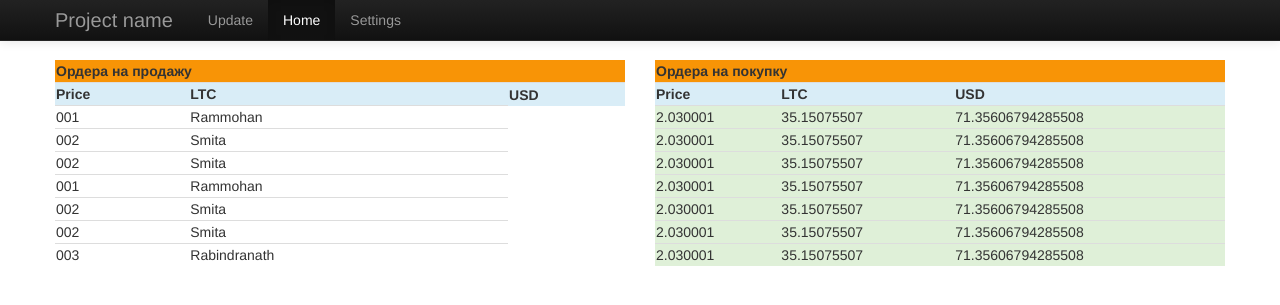
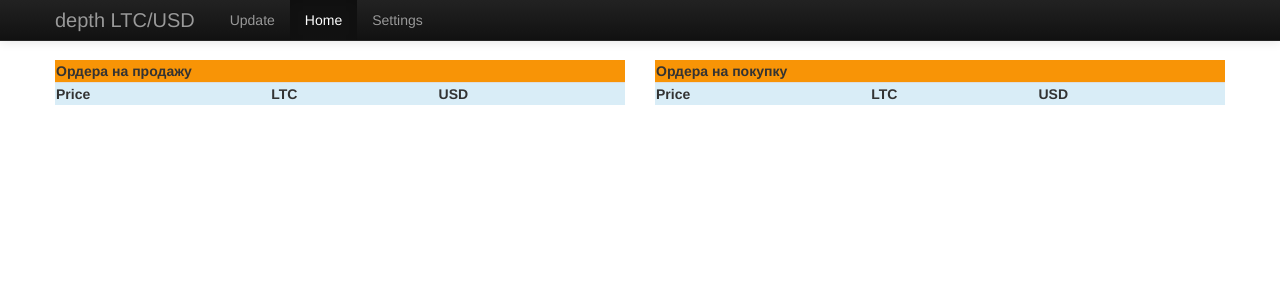
Before and after one commit to bilabon/depth, a Django app: page / in a window 1280 px wide. Shown: the top 305 px of the page. Run offline with Django 3.2, Linux system fonts and the light colour scheme; lists and menus that the app fills with data are empty; parts of the project's set-up code (start-up, migrations or seed data) failed here and were passed over; some libraries are stand-ins or nearby versions.

Commit message:
fix template, urls

```diff
--- a/depth/templates/base.html
+++ b/depth/templates/base.html
@@ -22,11 +22,11 @@
             <span class="icon-bar"></span>
             <span class="icon-bar"></span>
           </button>
-          <a class="brand" href="#">Project name</a>
+          <a class="brand" href="/">depth LTC/USD</a>
           <div class="nav-collapse collapse">
             <ul class="nav">
-              <li><a href="#contact" id='update'>Update</a></li>
-              <li class="active"><a href="{% url 'index' %}">Home</a></li>
+              <li><a href="#" id='update'>Update</a></li>
+              <li class="active"><a href="#" id='home'>Home</a></li>
               <li><a href="#myModal" data-toggle="modal">Settings</a></li>
             </ul>
           </div><!--/.nav-collapse -->
--- a/depth/templates/index.html
+++ b/depth/templates/index.html
@@ -20,36 +20,6 @@
                   </tr>
                 </thead>
                 <tbody id='asks'>
-
-                  <tr>
-                    <td>001</td>
-                    <td>Rammohan </td>
-                  </tr>
-                  <tr>
-                    <td>002</td>
-                    <td>Smita</td>
-                   </tr>
-                  <tr>
-                    <td>002</td>
-                    <td>Smita</td>
-                   </tr>
-                  <tr>
-                  <tr>
-                    <td>001</td>
-                    <td>Rammohan </td>
-                  </tr>
-                  <tr>
-                    <td>002</td>
-                    <td>Smita</td>
-                   </tr>
-                  <tr>
-                    <td>002</td>
-                    <td>Smita</td>
-                   </tr>
-                  <tr>
-                    <td>003</td>
-                    <td>Rabindranath</td>
-
                   </tr>
                 </tbody>
         </table>
@@ -68,15 +38,6 @@
                   </tr>
                 </thead>
                 <tbody id='bids'>
-
-                <tr class="success"><td>2.030001</td><td>35.15075507</td><td>71.35606794285508</td></tr>
-                <tr class="success"><td>2.030001</td><td>35.15075507</td><td>71.35606794285508</td></tr>
-                <tr class="success"><td>2.030001</td><td>35.15075507</td><td>71.35606794285508</td></tr>
-                <tr class="success"><td>2.030001</td><td>35.15075507</td><td>71.35606794285508</td></tr>
-                <tr class="success"><td>2.030001</td><td>35.15075507</td><td>71.35606794285508</td></tr>
-                <tr class="success"><td>2.030001</td><td>35.15075507</td><td>71.35606794285508</td></tr>
-                <tr class="success"><td>2.030001</td><td>35.15075507</td><td>71.35606794285508</td></tr>
-
                 </tbody>
         </table>
         </div>
@@ -109,7 +70,7 @@ $(document).ready(function() {
     $('#update').click(function()
     {   $('#update').html('Loading...')
         var smallestCoin = $('#smallestCoin').val()
-        $.get("{% url 'ask' %}", {'ask': '#'},
+        $.get("/ask", {'ask': '#'},
             function(data){
                 //data.asks.length
                 var obj = $.parseJSON(data);
@@ -119,7 +80,6 @@ $('#update').html('Update')
                 for(i=0;i<obj.asks.length;i++){
 
                         if (obj.asks[i][1] >= parseFloat(smallestCoin)){
-                            console.log('0----',obj.asks[i][1]);
                             $("#asks").append('<tr style="background-color: #f2dede;"><td>'+obj.asks[i][0]+'</td><td><strong>'+obj.asks[i][1]+'</strong></td><td>'+obj.asks[i][0]*obj.asks[i][1]+'</td></tr>');
                         }
                         else{
@@ -127,7 +87,6 @@ $('#update').html('Update')
                         }
 
                         if (obj.bids[i][1] >= parseFloat(smallestCoin)){
-                            console.log('0----',obj.bids[i][1]);
                             $("#bids").append('<tr style="background-color: #f2dede;"><td>'+obj.bids[i][0]+'</td><td><strong>'+obj.bids[i][1]+'</strong></td><td>'+obj.bids[i][0]*obj.bids[i][1]+'</td></tr>');
                         }
                         else{
@@ -140,6 +99,37 @@ $('#update').html('Update')
             });
         });
 
+    $('#home').click(function()
+    {   $('#update').html('Loading...')
+        var smallestCoin = $('#smallestCoin').val()
+        $.get("/ask", {'ask': '#'},
+            function(data){
+                //data.asks.length
+                var obj = $.parseJSON(data);
+                $("#asks").find('tr').remove()
+                $("#bids").find('tr').remove()
+$('#update').html('Update')
+                for(i=0;i<obj.asks.length;i++){
+
+                        if (obj.asks[i][1] >= parseFloat(smallestCoin)){
+                            $("#asks").append('<tr style="background-color: #f2dede;"><td>'+obj.asks[i][0]+'</td><td><strong>'+obj.asks[i][1]+'</strong></td><td>'+obj.asks[i][0]*obj.asks[i][1]+'</td></tr>');
+                        }
+                        else{
+                            $("#asks").append('<tr><td>'+obj.asks[i][0]+'</td><td>'+obj.asks[i][1]+'</td><td>'+obj.asks[i][0]*obj.asks[i][1]+'</td></tr>');
+                        }
+
+                        if (obj.bids[i][1] >= parseFloat(smallestCoin)){
+                            $("#bids").append('<tr style="background-color: #f2dede;"><td>'+obj.bids[i][0]+'</td><td><strong>'+obj.bids[i][1]+'</strong></td><td>'+obj.bids[i][0]*obj.bids[i][1]+'</td></tr>');
+                        }
+                        else{
+                            $("#bids").append('<tr><td>'+obj.bids[i][0]+'</td><td>'+obj.bids[i][1]+'</td><td>'+obj.bids[i][0]*obj.bids[i][1]+'</td></tr>');
+                        }
+
+                }
+
+            });
+        });
+
     //console.log('images urls:'+{{bids}});
 });
 </script>
```
